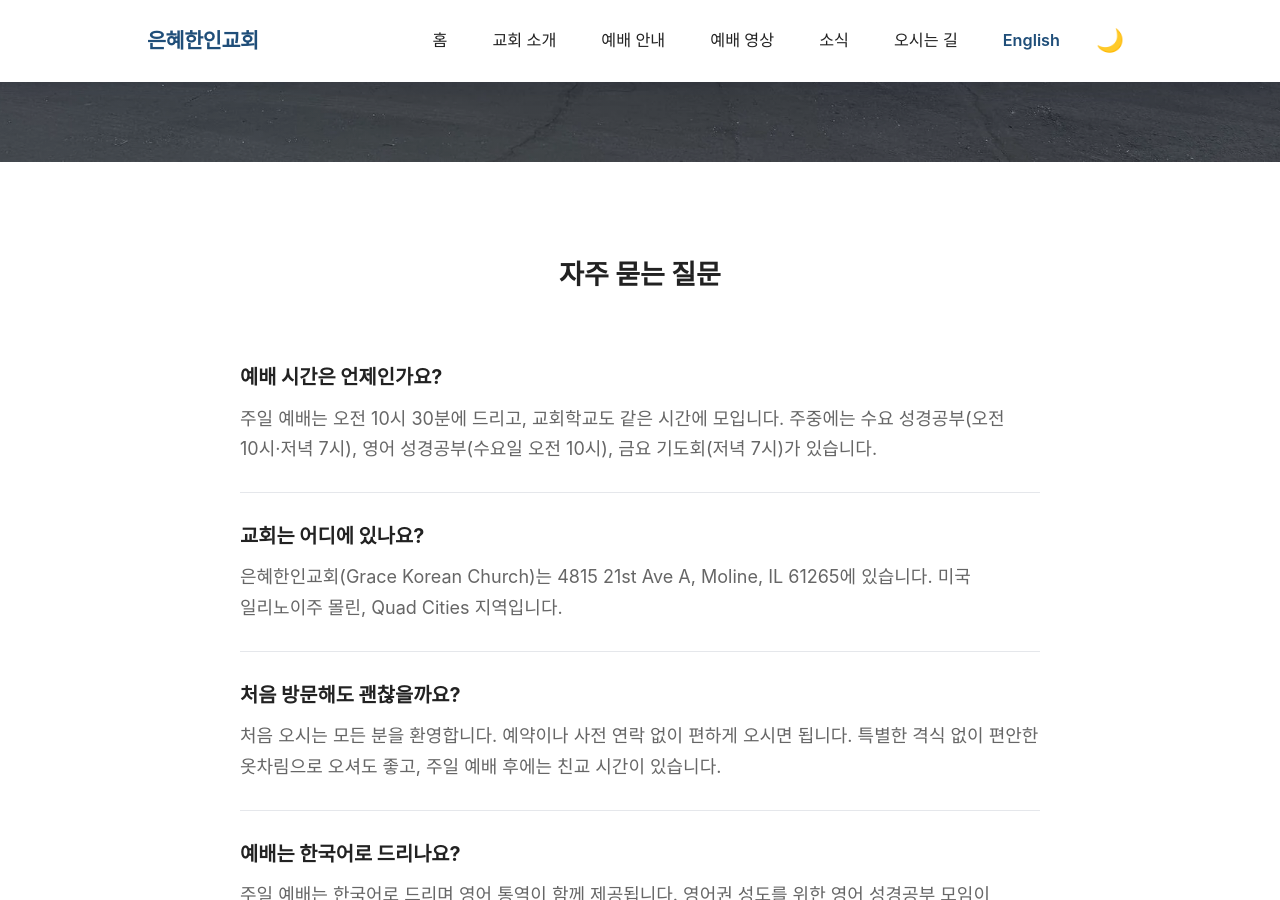
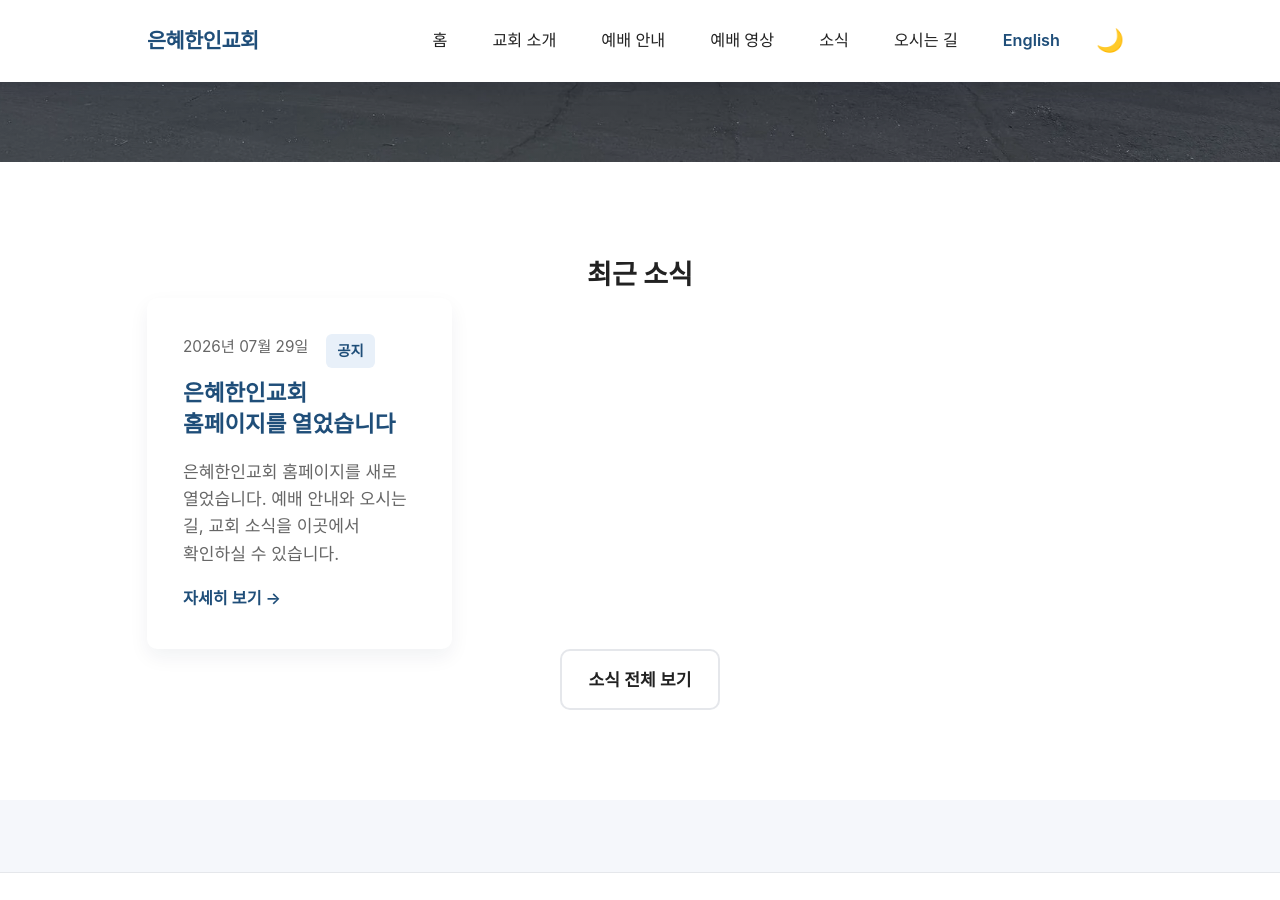
Before and after one commit to grace-korean-church/grace-korean-church.github.io, a Jekyll site: the page built from index.md, in a window 1280 px wide and 900 px high, scrolled down 1557 px. Built offline with Jekyll 4.4.1, drawn with Linux system fonts in a browser that asks for light colours; some of the changed text lies outside the part shown.

Commit message:
자주 묻는 질문 섹션 제거
홈 화면 FAQ 섹션과 그것만을 위해 있던 _data/faq.yml, FAQ 구조화 데이터,
스타일, llms.txt의 FAQ 항목, 검증을 함께 걷어냈다. llms.txt의 교회 사실
목록과 예배 시간은 그대로 둔다.

Co-Authored-By: Claude Fable 5.1 <noreply@anthropic.com>
Claude-Session: https://claude.ai/code/session_01VzpFXUPKk27MZgudmDLP5T

```diff
--- a/_data/faq.yml
+++ /dev/null
@@ -1,29 +0,0 @@
-# 자주 묻는 질문. 홈 화면 FAQ 섹션, FAQ 구조화 데이터, llms.txt가 모두 이 파일을 읽는다.
-# 예배 시간이 바뀌면 services.md, _layouts/default.html(openingHoursSpecification)과 함께 고칠 것.
-# 주소는 _config.yml의 church.address와 같아야 한다 (script/test가 검사한다).
-ko:
-  title: "자주 묻는 질문"
-  items:
-    - q: "예배 시간은 언제인가요?"
-      a: "주일 예배는 오전 10시 30분에 드리고, 교회학교도 같은 시간에 모입니다. 주중에는 수요 성경공부(오전 10시·저녁 7시), 영어 성경공부(수요일 오전 10시), 금요 기도회(저녁 7시)가 있습니다."
-    - q: "교회는 어디에 있나요?"
-      a: "은혜한인교회(Grace Korean Church)는 4815 21st Ave A, Moline, IL 61265에 있습니다. 미국 일리노이주 몰린, Quad Cities 지역입니다."
-    - q: "처음 방문해도 괜찮을까요?"
-      a: "처음 오시는 모든 분을 환영합니다. 예약이나 사전 연락 없이 편하게 오시면 됩니다. 특별한 격식 없이 편안한 옷차림으로 오셔도 좋고, 주일 예배 후에는 친교 시간이 있습니다."
-    - q: "예배는 한국어로 드리나요?"
-      a: "주일 예배는 한국어로 드리며 영어 통역이 함께 제공됩니다. 영어권 성도를 위한 영어 성경공부 모임이 수요일 오전 10시에 따로 있습니다."
-    - q: "어느 교단 소속인가요?"
-      a: "은혜한인교회는 하나님의성회(Assemblies of God) 소속이며, 1982년 8월 15일에 설립되었습니다."
-en:
-  title: "Frequently Asked Questions"
-  items:
-    - q: "When are the services?"
-      a: "Sunday worship is at 10:30 AM, and Sunday school meets at the same time. During the week we have Wednesday Bible study (10:00 AM and 7:00 PM), an English Bible study on Wednesday at 10:00 AM, and a Friday prayer meeting at 7:00 PM."
-    - q: "Where is the church?"
-      a: "Grace Korean Church is at 4815 21st Ave A, Moline, IL 61265, in the Quad Cities area of Illinois."
-    - q: "Can I just show up as a first-time visitor?"
-      a: "Yes. Everyone is welcome, and no reservation or advance contact is needed. Dress is casual, and there is a fellowship meal after Sunday worship."
-    - q: "Are the services in Korean?"
-      a: "Sunday worship is held in Korean with English interpretation. There is also a separate English Bible study on Wednesday mornings at 10:00 AM."
-    - q: "What denomination is the church?"
-      a: "Grace Korean Church is part of the Assemblies of God and was founded on August 15, 1982."
--- a/_includes/faq-schema.html
+++ /dev/null
@@ -1,19 +0,0 @@
-<!-- FAQ 구조화 데이터. 구글은 2026-05부터 FAQ 리치 결과를 표시하지 않지만
-     Bing·AI 크롤러는 읽는다. 내용은 _data/faq.yml — 화면 FAQ와 같은 출처. -->
-{%- assign faq = site.data.faq[page.lang | default: 'ko'] %}
-<script type="application/ld+json">
-{
-  "@context": "https://schema.org",
-  "@type": "FAQPage",
-  "inLanguage": "{{ page.lang | default: 'ko' }}",
-  "mainEntity": [
-    {%- for item in faq.items %}
-    {
-      "@type": "Question",
-      "name": {{ item.q | jsonify }},
-      "acceptedAnswer": { "@type": "Answer", "text": {{ item.a | jsonify }} }
-    }{% unless forloop.last %},{% endunless %}
-    {%- endfor %}
-  ]
-}
-</script>
--- a/_includes/faq-section.html
+++ /dev/null
@@ -1,18 +0,0 @@
-{%- comment -%}
-  화면에 보이는 자주 묻는 질문. include 인자 lang(ko|en). 내용은 _data/faq.yml.
-  접지 않고 항상 펼쳐 둔다. 접힌 답은 검색·AI 답변 엔진이 덜 신뢰한다.
-{%- endcomment -%}
-{%- assign faq = site.data.faq[include.lang] -%}
-<section class="section-fullwidth section-white faq-section" id="faq">
-  <div class="container">
-    <h2 class="text-center">{{ faq.title }}</h2>
-    <div class="faq-list">
-      {%- for item in faq.items %}
-      <div class="faq-item">
-        <h3 class="faq-question">{{ item.q }}</h3>
-        <p class="faq-answer">{{ item.a }}</p>
-      </div>
-      {%- endfor %}
-    </div>
-  </div>
-</section>
--- a/_layouts/default.html
+++ b/_layouts/default.html
@@ -220,9 +220,6 @@
   {% include website-schema.html %}
   {% include navigation-schema.html %}
   {% include breadcrumb-schema.html %}
-  {% if page.url == "/" or page.url == "/en/" %}
-  {% include faq-schema.html %}
-  {% endif %}
 </head>
 <body>
   {% include header.html %}
--- a/assets/css/style.css
+++ b/assets/css/style.css
@@ -670,33 +670,6 @@ img {
 }
 
 /* Highlight Box */
-/* 자주 묻는 질문 — 항상 펼쳐 둔다. 접힌 답은 검색·AI가 덜 신뢰한다. */
-.faq-list {
-  max-width: 800px;
-  margin: var(--space-lg) auto 0;
-}
-
-.faq-item {
-  padding: var(--space-md) 0;
-  border-bottom: 1px solid var(--color-border);
-}
-
-.faq-item:last-child {
-  border-bottom: 0;
-}
-
-.faq-question {
-  font-size: 1.1rem;
-  font-weight: 700;
-  color: var(--color-text-main);
-  margin-bottom: var(--space-xs);
-}
-
-.faq-answer {
-  color: var(--color-text-muted);
-  line-height: 1.7;
-}
-
 .highlight-box {
   background-color: var(--color-primary-soft);
   border-left: 4px solid var(--color-primary);
--- a/index.md
+++ b/index.md
@@ -72,9 +72,6 @@ alt_url: /en/
   </div>
 </section>
 
-<!-- FAQ: 사람과 AI 답변 엔진이 그대로 가져다 쓸 문장. 내용은 _data/faq.yml -->
-{% include faq-section.html lang="ko" %}
-
 <!-- Recent News -->
 {% if site.posts.size > 0 %}
 <section class="section-fullwidth section-white">
```
Also changed, not shown: en/index.md (+0 -2 lines), llms.txt (+0 -13 lines), services.md (+2 -2 lines), README.md, 1 other file.
